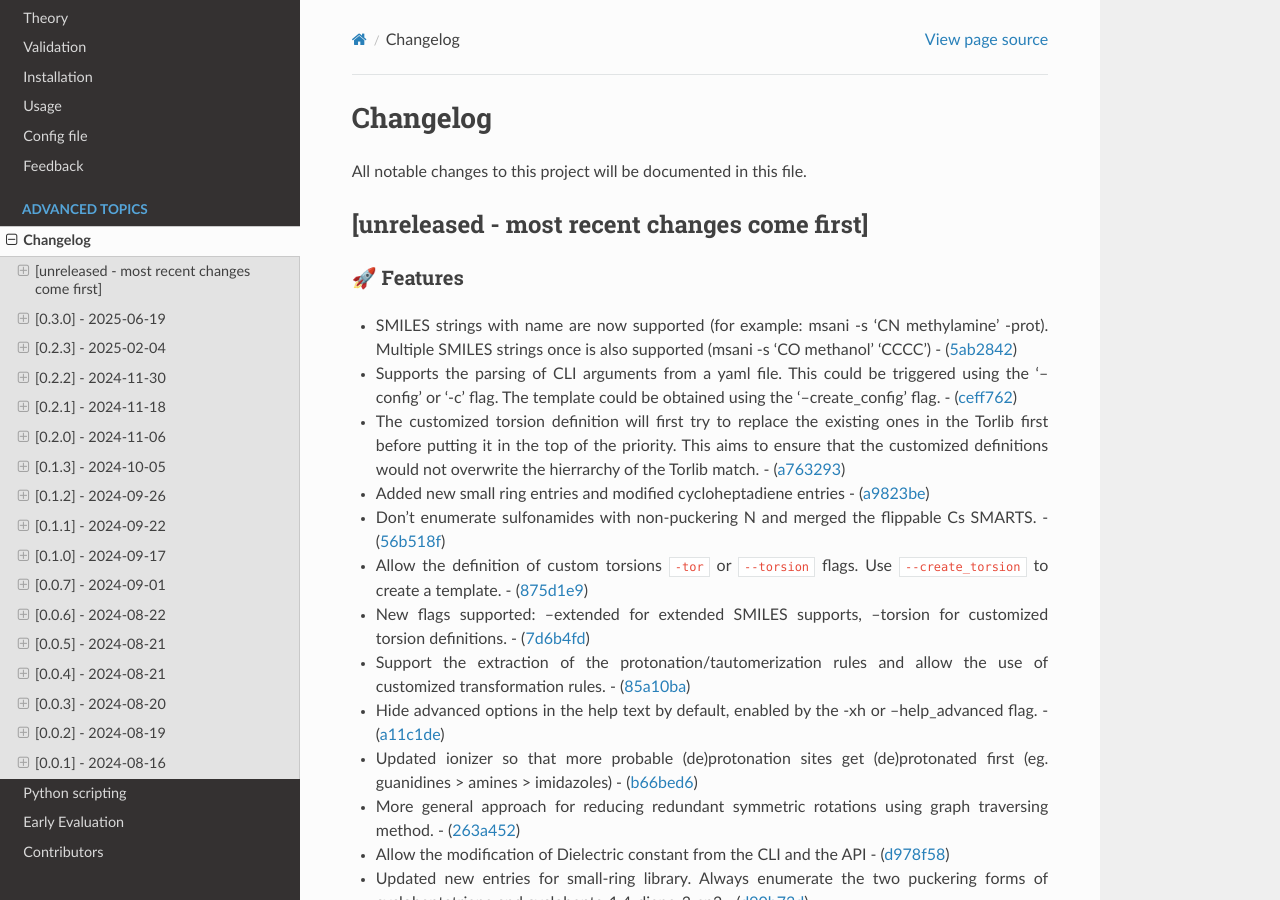
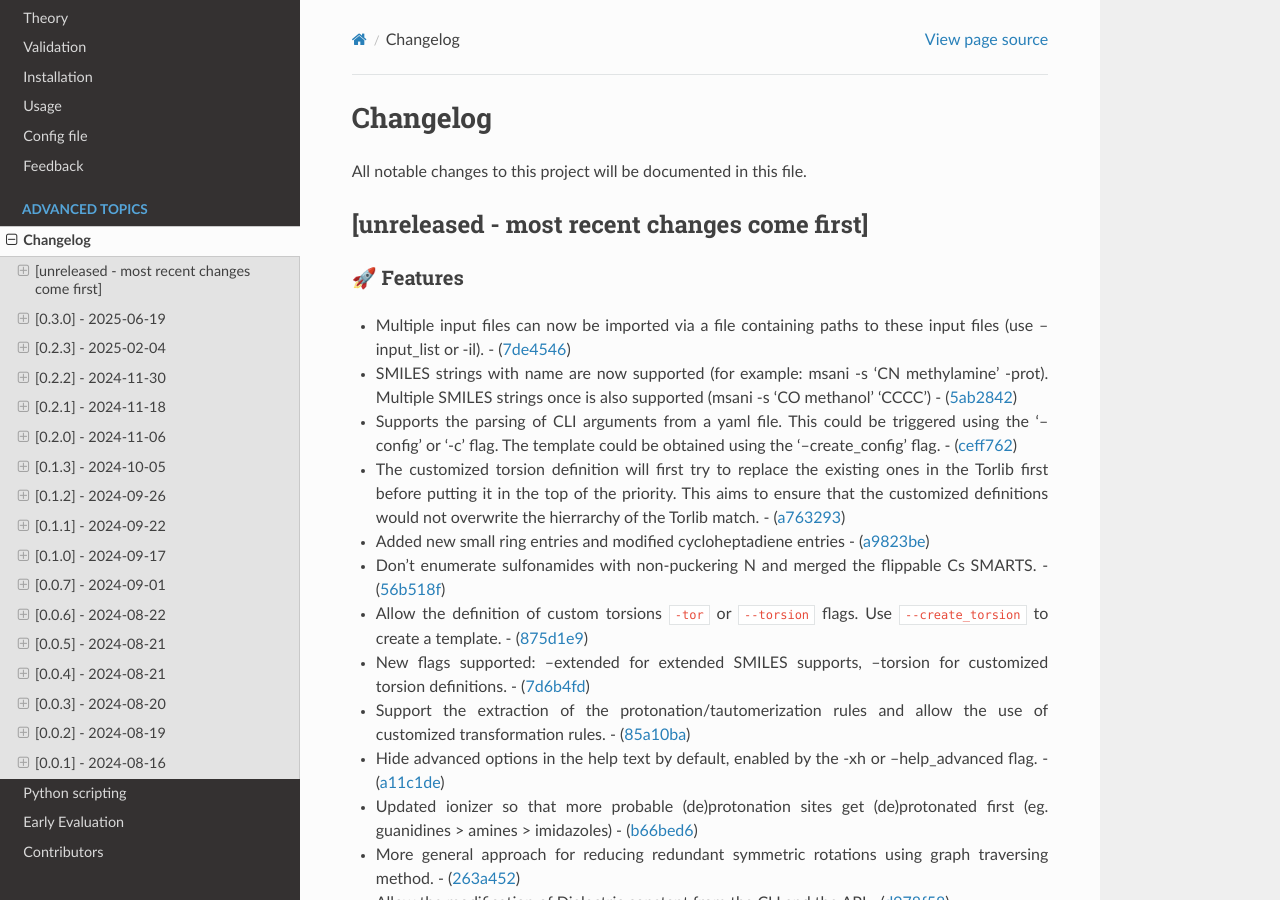
Before and after one commit to phonglam3103/msani-readthedocs, a Sphinx documentation site: the page built from docs/source/changes.rst, in a window 1280 px wide and 900 px high. Built offline with Sphinx 7.4.7 and the Read the Docs theme 3.1.0, drawn with Linux system fonts in a browser that asks for light colours; formulas are drawn with MathJax 3.

Commit message:
Update changes.rst from the software repository

```diff
--- a/docs/source/changes.rst
+++ b/docs/source/changes.rst
@@ -9,6 +9,9 @@ All notable changes to this project will be documented in this file.
 🚀 Features
 ~~~~~~~~~~~
 
+-  Multiple input files can now be imported via a file containing paths
+   to these input files (use –input_list or -il). -
+   (`7de4546 <https://github.com/phonglam3103/MolSanitizer/commit/7de4546520e4213902310e333ad835a84a5680eb>`__)
 -  SMILES strings with name are now supported (for example: msani -s ‘CN
    methylamine’ -prot). Multiple SMILES strings once is also supported
    (msani -s ‘CO methanol’ ‘CCCC’) -
```
